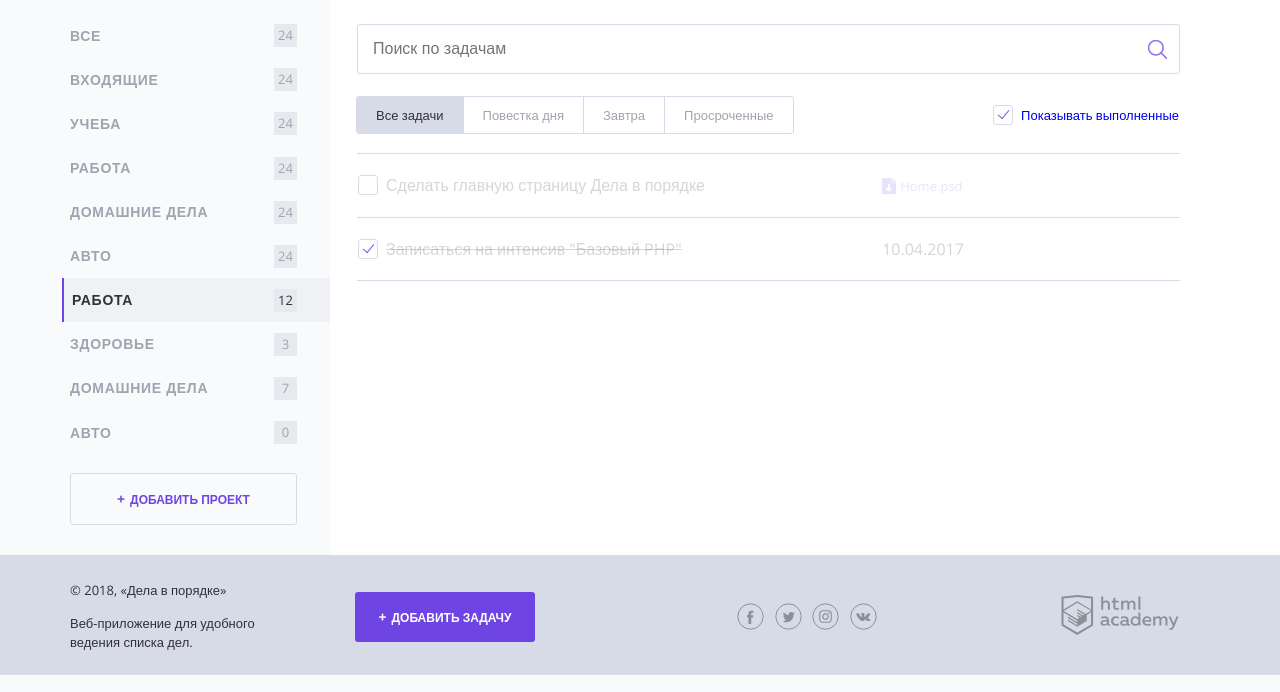
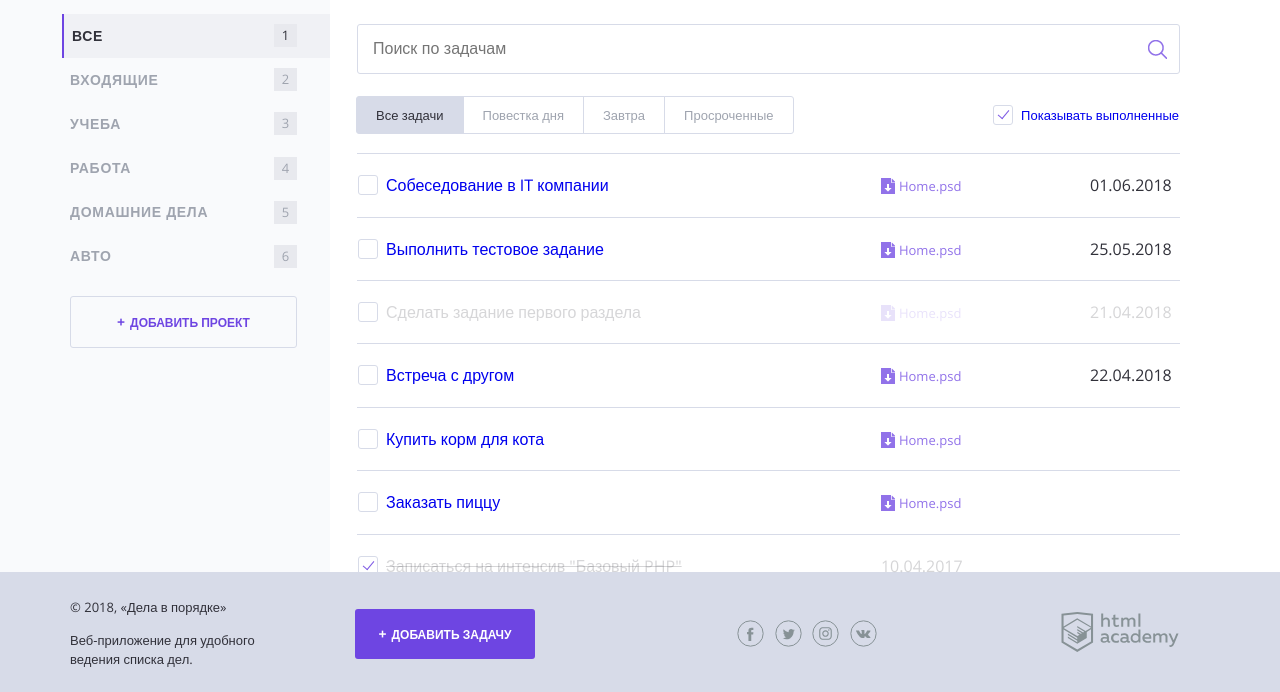
Before and after one commit to AlexRomanchuk/261837-doingsdone, a PHP site: page / in a window 1280 px wide. Shown: the part 125-817 px from the top of the page. Run offline with PHP 8.4, Linux system fonts and the light colour scheme.

Commit message:
Добавлен скрипт построения списка задач

```diff
--- a/index.php
+++ b/index.php
@@ -5,37 +5,37 @@ $categories = ["Все", "Входящие", "Учеба", "Работа", "До
 $tasks = [
     [
      "task" => "Собеседование в IT компании",
-     "dateTime" => "01.06.2018",
+     "date" => "01.06.2018",
      "category" => "Работа",
      "completed" => false,
     ],
     [
      "task" => "Выполнить тестовое задание",
-     "dateTime" => "25.05.2018",
+     "date" => "25.05.2018",
      "category" => "Работа",
      "completed" => false,
     ],
     [
      "task" => "Сделать задание первого раздела",
-     "dateTime" => "21.04.2018",
+     "date" => "21.04.2018",
      "category" => "Учеба",
      "completed" => true,
     ],
     [
      "task" => "Встреча с другом",
-     "dateTime" => "22.04.2018",
+     "date" => "22.04.2018",
      "category" => "Входящие",
      "completed" => false,
     ],
     [
      "task" => "Купить корм для кота",
-     "dateTime" => "нет",
+     "date" => "",
      "category" => "Домашние дела",
      "completed" => false,
     ],
     [
      "task" => "Заказать пиццу",
-     "dateTime" => "нет",
+     "date" => "",
      "category" => "Домашние дела",
      "completed" => false,
     ],
@@ -84,32 +84,15 @@ $tasks = [
 
                 <nav class="main-navigation">
                     <ul class="main-navigation__list">
-                        <?php foreach ($categories as $value): ?>
-                        <li class="main-navigation__list-item">
-                            <a class="main-navigation__list-item-link" href="#"><?=$value ?></a>
-                            <span class="main-navigation__list-item-count">24</span>
+                        <?php foreach ($categories as $index => $category): ?>
+                        <li class="main-navigation__list-item
+                            <?php if ($index === 0): ?>
+                                main-navigation__list-item--active
+                            <?php endif; ?>">
+                            <a class="main-navigation__list-item-link" href="#"><?=$category; ?></a>
+                            <span class="main-navigation__list-item-count"><?=$index + 1; ?></span>
                         </li>
                         <?php endforeach; ?>
-
-                        <li class="main-navigation__list-item main-navigation__list-item--active">
-                            <a class="main-navigation__list-item-link" href="#">Работа</a>
-                            <span class="main-navigation__list-item-count">12</span>
-                        </li>
-
-                        <li class="main-navigation__list-item">
-                            <a class="main-navigation__list-item-link" href="#">Здоровье</a>
-                            <span class="main-navigation__list-item-count">3</span>
-                        </li>
-
-                        <li class="main-navigation__list-item">
-                            <a class="main-navigation__list-item-link" href="#">Домашние дела</a>
-                            <span class="main-navigation__list-item-count">7</span>
-                        </li>
-
-                        <li class="main-navigation__list-item">
-                            <a class="main-navigation__list-item-link" href="#">Авто</a>
-                            <span class="main-navigation__list-item-count">0</span>
-                        </li>
                     </ul>
                 </nav>
 
@@ -146,11 +129,15 @@ $tasks = [
 
                 <table class="tasks">
                     <!--показывать следующий тег <tr/>, если переменная $show_complete_tasks равна единице-->
-                    <tr class="tasks__item task task--completed">
+                    <?php foreach ($tasks as $task): ?>
+                    <tr class="tasks__item task
+                        <?php if ($task["completed"] === true): ?>
+                            task--completed
+                        <?php endif; ?>">
                         <td class="task__select">
                             <label class="checkbox task__checkbox">
                                 <input class="checkbox__input visually-hidden" type="checkbox" checked>
-                                <a href="/"><span class="checkbox__text">Сделать главную страницу Дела в порядке</span></a>
+                                <a href="/"><span class="checkbox__text"><?=$task["task"]; ?></span></a>
                             </label>
                         </td>
 
@@ -158,8 +145,9 @@ $tasks = [
                             <a class="download-link" href="#">Home.psd</a>
                         </td>
 
-                        <td class="task__date"></td>
+                        <td class="task__date"><?=$task["date"]; ?></td>
                     </tr>
+                    <?php endforeach; ?>
 					<?php if ($show_complete_tasks === 1): ?>
 					    <tr class="tasks__item task task--completed">
                            <td class="task__select">
```
